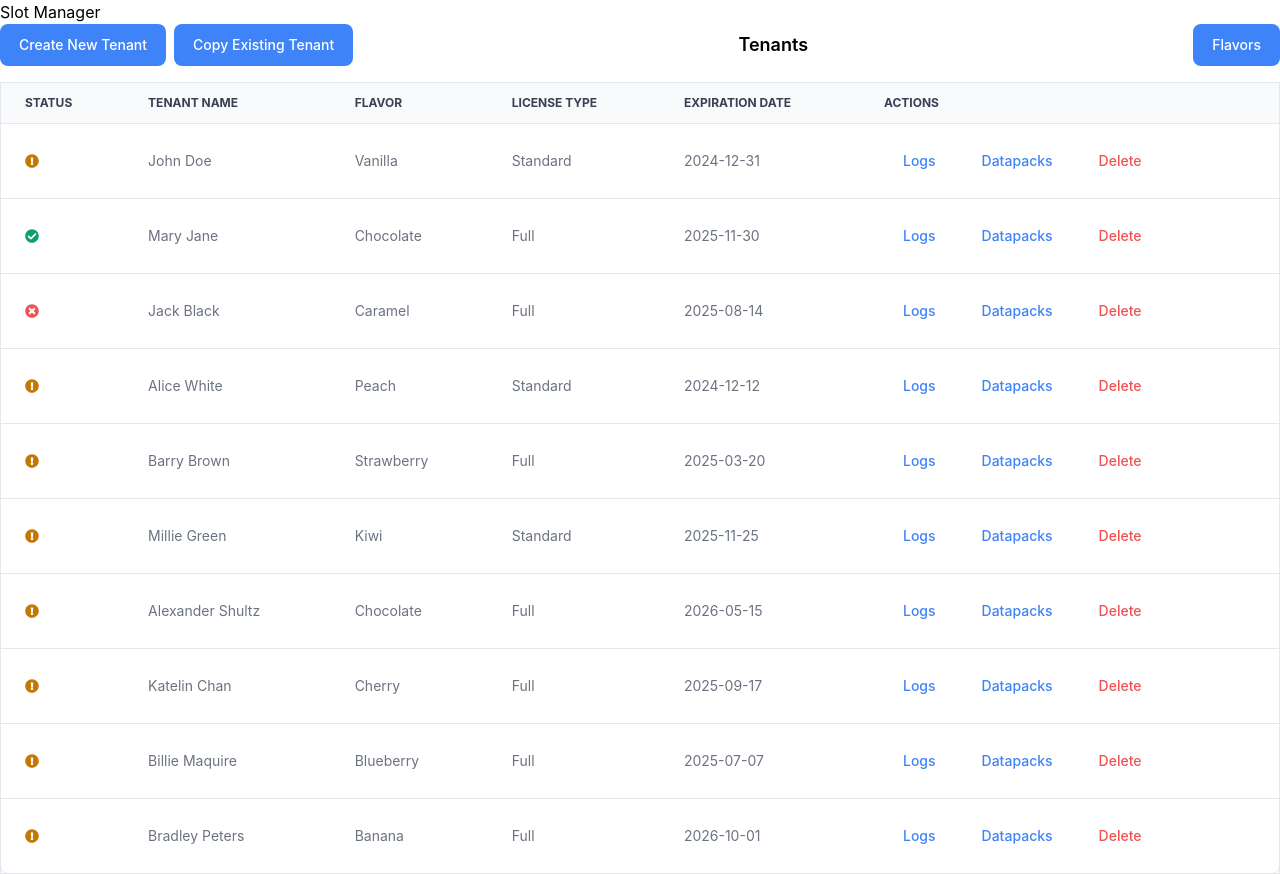
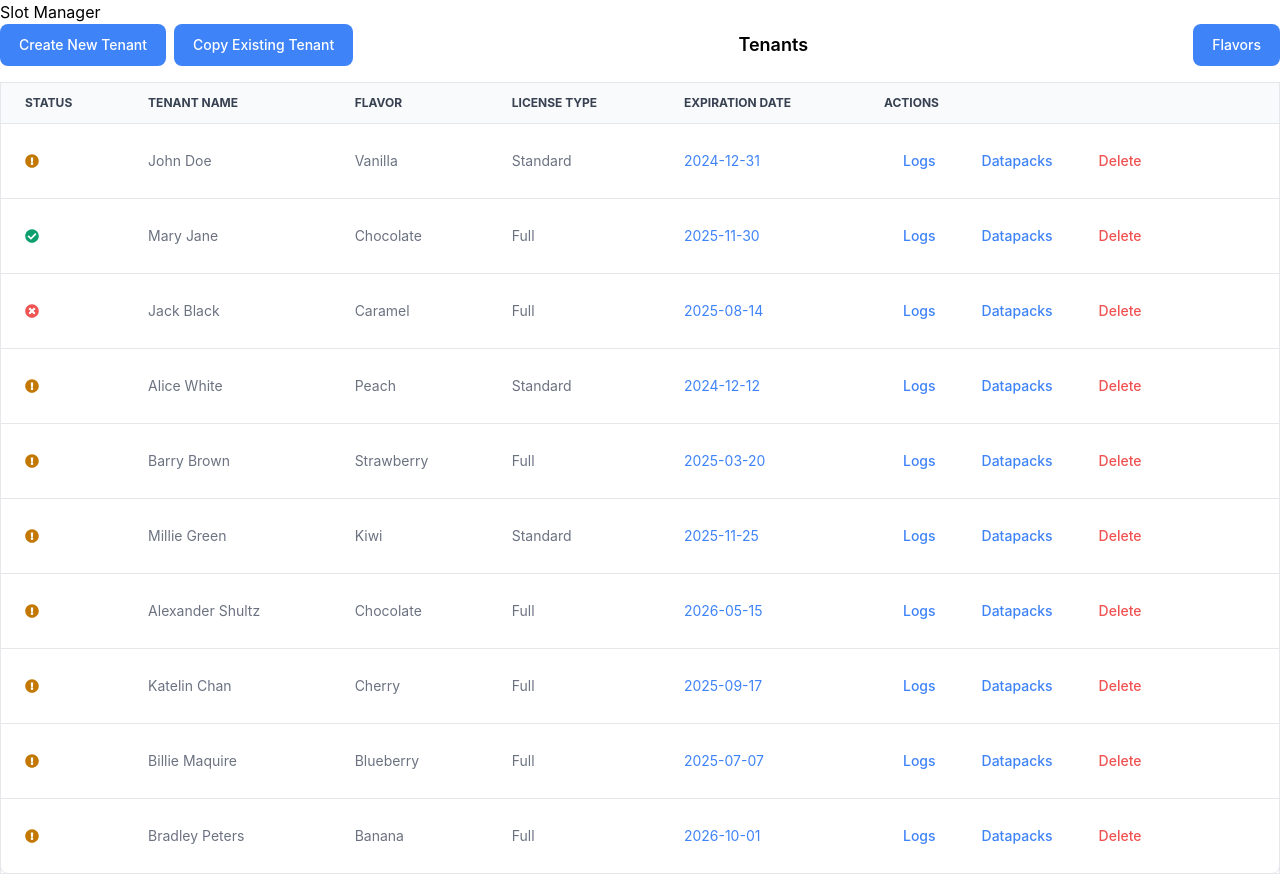
Before and after one commit to bnpetkova/slot-manager, a React (Create React App) app: page / in a window 1280 px wide. Built offline with nearby package versions, Linux system fonts and the light colour scheme.

Commit message:
Made the expiration dat clickable

```diff
--- a/src/components/TenantTable.js
+++ b/src/components/TenantTable.js
@@ -1,3 +1,4 @@
+import React, { useState } from "react";
 import {
   FaCheckCircle,
   FaTimesCircle,
@@ -5,9 +6,29 @@ import {
 } from "react-icons/fa";
 import LoadingAnimation from "./LoadingAnimation";
 import { Table, Button } from "flowbite-react";
+import LicenseManagementModal from "./LicenseManagementModal";
 
 function TenantTable({ tenants, onDelete, onLogClick, onDatapackClick }) {
+  const [isLicenseModalOpen, setIsLicenseModalOpen] = useState(false);
+  const [selectedTenant, setSelectedTenant] = useState(null);
+
+  const handleExpirationClick = (tenant) => {
+    setSelectedTenant(tenant);
+    setIsLicenseModalOpen(true);
+  };
+
+  const handleLicenseModalClose = () => {
+    setIsLicenseModalOpen(false);
+    setSelectedTenant(null);
+  };
+
+  const handleLicenseUpdate = (tenantName) => {
+    console.log("License updated for", tenantName);
+    setIsLicenseModalOpen(false);
+  };
+
   return (
+    <>
       <Table className="border-collapse border border-slate-400">
         <Table.Head className="text-xs text-gray-700 uppercase bg-gray-50 dark:bg-gray-700 dark:text-gray-400">
           <Table.HeadCell>Status</Table.HeadCell>
@@ -52,7 +73,14 @@ function TenantTable({ tenants, onDelete, onLogClick, onDatapackClick }) {
               <Table.Cell>{tenant.name}</Table.Cell>
               <Table.Cell>{tenant.flavor}</Table.Cell>
               <Table.Cell>{tenant.licenseType}</Table.Cell>
-            <Table.Cell>{tenant.expirationDate}</Table.Cell>
+              <Table.Cell>
+                <span
+                  className="text-blue-500 cursor-pointer hover:underline"
+                  onClick={() => handleExpirationClick(tenant)}
+                >
+                  {tenant.expirationDate}
+                </span>
+              </Table.Cell>
               <Table.Cell className="flex space-x-2">
                 <Button
                   onClick={() => onLogClick(tenant.name)}
@@ -77,6 +105,16 @@ function TenantTable({ tenants, onDelete, onLogClick, onDatapackClick }) {
           ))}
         </Table.Body>
       </Table>
+
+      {selectedTenant && (
+        <LicenseManagementModal
+          open={isLicenseModalOpen}
+          onClose={handleLicenseModalClose}
+          onUpdate={handleLicenseUpdate}
+          tenantName={selectedTenant.name}
+        />
+      )}
+    </>
   );
 }
 
```
Lines whose indentation alone changed are shown as unchanged.
